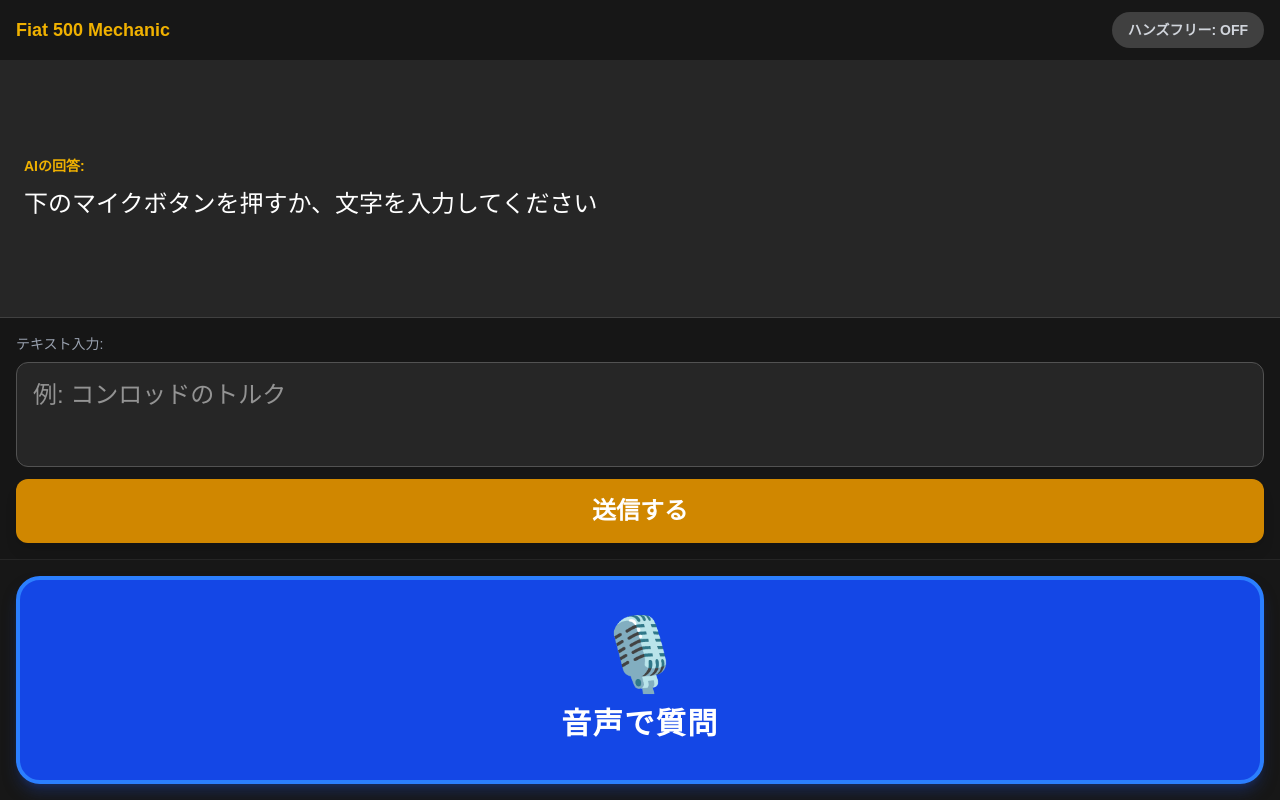
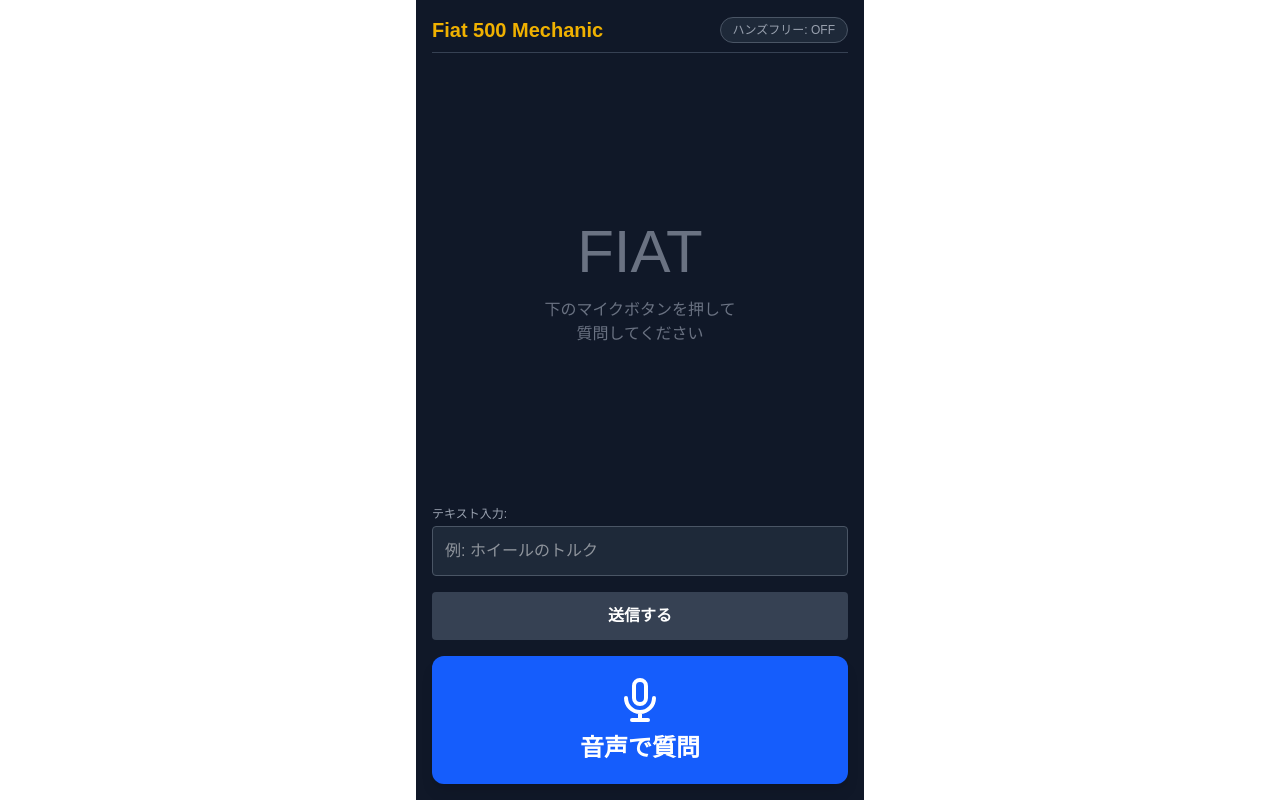
Before and after one commit to registro500giappone/fiat500-mechanic, a Next.js app: page / in a window 1280 px wide. Built offline with nearby package versions, Linux system fonts and the light colour scheme.

Commit message:
リセットボタン（次の質問へ）を追加

```diff
--- a/app/page.tsx
+++ b/app/page.tsx
@@ -1,219 +1,161 @@
-'use client';
+"use client";
 
-import { useState, useEffect, useRef } from 'react';
+import { useState, useEffect, useRef } from "react";
 
-export default function PocketMechanic() {
-  // 状態管理
-  const [isListening, setIsListening] = useState(false);
-  const [transcript, setTranscript] = useState('');
-  const [inputText, setInputText] = useState('');
-  const [response, setResponse] = useState('下のマイクボタンを押すか、文字を入力してください');
-  const [isSpeaking, setIsSpeaking] = useState(false);
+export default function Home() {
+  const [inputText, setInputText] = useState("");
+  const [response, setResponse] = useState("");
+  const [isLoading, setIsLoading] = useState(false);
+  const [isHandsFree, setIsHandsFree] = useState(false);
+  const recognitionRef = useRef<any>(null);
 
-  // ハンズフリー設定（デフォルトOFF）
-  const [handsFreeMode, setHandsFreeMode] = useState(false);
-  const handsFreeRef = useRef(false);
-
-  // 各種機能の参照
-  const recognitionRef = useRef<any>(null);
-  const synthRef = useRef<any>(null);
-
-  // ハンズフリー切り替え
-  const toggleHandsFree = () => {
-    const newState = !handsFreeMode;
-    setHandsFreeMode(newState);
-    handsFreeRef.current = newState;
-  };
-
-  // 初期化
+  // マイクのセットアップ（初回のみ）
   useEffect(() => {
-    if (typeof window !== 'undefined') {
-      // ★修正箇所: windowをanyにキャストし、TypeScriptの型エラーを回避
-      const SpeechRecognition = (window as any).SpeechRecognition || (window as any).webkitSpeechRecognition;
-
-      if (SpeechRecognition) {
-        const recognition = new SpeechRecognition();
-        recognition.lang = 'ja-JP';
+    if (typeof window !== "undefined" && (window as any).webkitSpeechRecognition) {
+      const recognition = new (window as any).webkitSpeechRecognition();
+      recognition.lang = "ja-JP";
       recognition.continuous = false;
-        recognition.interimResults = true;
+      recognition.interimResults = false;
 
       recognition.onresult = (event: any) => {
-          const current = event.resultIndex;
-          const transcriptText = event.results[current][0].transcript;
-          setTranscript(transcriptText);
-          setInputText(transcriptText);
-        };
-
-        recognition.onend = () => {
-          setIsListening(false);
-          if (transcript) {
-            handleAIProcessing(transcript);
-          }
+        const transcript = event.results[0][0].transcript;
+        setInputText(transcript);
+        handleSend(transcript);
       };
 
       recognitionRef.current = recognition;
     }
-      synthRef.current = window.speechSynthesis;
-    }
-  }, [transcript]);
+  }, [isHandsFree]);
 
-  // マイクのトグル
-  const toggleListening = () => {
-    if (isListening) {
-      recognitionRef.current?.stop();
-    } else {
-      setTranscript('');
-      setInputText('');
+  const handleSend = async (text: string) => {
+    if (!text) return;
+    setIsLoading(true);
+    setResponse(""); // 前の回答を消す
+
     try {
-        // ★修正箇所: SpeechRecognitionが存在しない場合のガードを強化
-        if (!(window as any).SpeechRecognition && !(window as any).webkitSpeechRecognition) {
-             alert("マイク機能が利用できません。");
-             return;
-        }
-        recognitionRef.current?.start();
-        setIsListening(true);
-      } catch (e) {
-        alert("マイクが利用できません。");
-      }
-      if (synthRef.current?.speaking) synthRef.current.cancel();
+      const res = await fetch("/api/chat", {
+        method: "POST",
+        headers: { "Content-Type": "application/json" },
+        body: JSON.stringify({ text }),
+      });
+      const data = await res.json();
+      setResponse(data.reply);
+      speak(data.reply);
+    } catch (error) {
+      setResponse("すみません、エラーが発生しました。");
+    } finally {
+      setIsLoading(false);
     }
   };
 
-  // 送信ボタン
-  const handleSend = () => {
-    if (!inputText.trim()) return;
-    handleAIProcessing(inputText);
-  };
+  const speak = (text: string) => {
+    window.speechSynthesis.cancel(); // 前の声を止める
+    const utterance = new SpeechSynthesisUtterance(text);
+    utterance.lang = "ja-JP";
+    // 少しゆっくり、低めに読むと落ち着いて聞こえます
+    utterance.rate = 1.0;
+    utterance.pitch = 1.0;
 
-  // ★AI処理（本番モード）
-  const handleAIProcessing = async (text: string) => {
-    if (!text.trim()) return;
-
-    setResponse("考え中..."); // 読み込み中の表示
-
-    try {
-      // API（脳みそ）に質問を送信
-      const res = await fetch('/api/chat', {
-        method: 'POST',
-        headers: { 'Content-Type': 'application/json' },
-        body: JSON.stringify({ text }),
-      });
-
-      const data = await res.json();
-      const aiAnswer = data.reply || "すみません、うまく聞き取れませんでした。";
-
-      setResponse(aiAnswer);
-      speak(aiAnswer);
-
-    } catch (error) {
-      console.error(error);
-      const errorMsg = "通信エラーが発生しました。サーバーが動いているか確認してください。";
-      setResponse(errorMsg);
-      speak(errorMsg);
+    utterance.onend = () => {
+      // ハンズフリーモードなら、読み上げ後に自動でマイクON
+      if (isHandsFree && recognitionRef.current) {
+        setTimeout(() => recognitionRef.current.start(), 500);
       }
     };
 
-  // 読み上げ機能
-  const speak = (text: string) => {
-    if (!synthRef.current) return;
-    if (synthRef.current.speaking) synthRef.current.cancel();
+    window.speechSynthesis.speak(utterance);
+  };
 
-    const utterance = new SpeechSynthesisUtterance(text);
-    utterance.lang = 'ja-JP';
-    utterance.rate = 1.2; // 少し早口で
-
-    utterance.onstart = () => setIsSpeaking(true);
-    utterance.onend = () => {
-      setIsSpeaking(false);
-
-      // ハンズフリーONの場合のみ、自動でマイクを再起動
-      if (handsFreeRef.current) {
-        setTimeout(() => {
-          try {
-            setTranscript('');
-            recognitionRef.current?.start();
-            setIsListening(true);
-          } catch (e) {
-            console.log("マイク再起動に失敗しました");
-          }
-        }, 500);
+  const startListening = () => {
+    window.speechSynthesis.cancel(); // 自分が喋る時はAIを黙らせる
+    if (recognitionRef.current) {
+      recognitionRef.current.start();
+    } else {
+      alert("このブラウザは音声認識に対応していません。Google Chrome推奨です。");
     }
   };
 
-    synthRef.current.speak(utterance);
+  // ★追加機能：リセット処理
+  const handleReset = () => {
+    setResponse("");       // 画面の文字を消す
+    setInputText("");      // 入力欄を消す
+    window.speechSynthesis.cancel(); // 音声を強制停止
   };
 
   return (
-    <main className="flex h-screen flex-col bg-neutral-900 text-white overflow-hidden">
+    <main className="min-h-screen bg-gray-900 text-white p-4 flex flex-col max-w-md mx-auto">
+      {/* ヘッダー */}
+      <header className="flex justify-between items-center mb-6 border-b border-gray-700 pb-2">
+        <h1 className="text-xl font-bold text-yellow-500">Fiat 500 Mechanic</h1>
+        <button
+          onClick={() => setIsHandsFree(!isHandsFree)}
+          className={`text-xs px-3 py-1 rounded-full border ${
+            isHandsFree ? "bg-green-600 border-green-500 text-white" : "bg-gray-800 border-gray-600 text-gray-400"
+          }`}
+        >
+          ハンズフリー: {isHandsFree ? "ON" : "OFF"}
+        </button>
+      </header>
 
-      {/* ヘッダー */}
-      <div className="flex-none w-full flex justify-between items-center px-4 py-3 border-b border-neutral-800 bg-neutral-900 z-10">
-        <h1 className="text-lg font-bold text-yellow-500">Fiat 500 Mechanic</h1>
+      {/* AI回答エリア */}
+      <div className="flex-grow mb-4 flex flex-col justify-center min-h-[200px]">
+        {isLoading ? (
+          <div className="text-center text-yellow-300 animate-pulse text-lg">
+            🔧 マニュアルを検索中...
+          </div>
+        ) : response ? (
+          <div className="bg-gray-800 p-6 rounded-lg border border-gray-700 shadow-lg">
+            <p className="text-sm text-yellow-500 mb-2 font-bold">AIの回答:</p>
+            <p className="text-lg leading-relaxed">{response}</p>
+
+            {/* ★ここに追加：リセットボタン */}
             <button
-          onClick={toggleHandsFree}
-          className={`px-4 py-2 rounded-full text-sm font-bold transition-colors duration-200 ${handsFreeMode ? 'bg-green-600 text-white' : 'bg-neutral-700 text-gray-300'}`}
+              onClick={handleReset}
+              className="mt-6 w-full py-3 bg-gray-700 hover:bg-gray-600 text-gray-300 rounded-md border border-gray-500 flex items-center justify-center gap-2 transition-colors"
             >
-          ハンズフリー: {handsFreeMode ? 'ON' : 'OFF'}
+              <span className="text-xl">↺</span> 次の質問へ
             </button>
           </div>
-
-      {/* メインエリア */}
-      <div className="flex-1 flex flex-col min-h-0">
-
-        {/* 1/3: AI回答エリア */}
-        <div className="flex-1 flex flex-col justify-center bg-neutral-800 p-6 border-b border-neutral-700 overflow-y-auto">
-          <p className="text-yellow-500 text-sm mb-2 font-bold">AIの回答:</p>
-          <p className="text-2xl leading-relaxed font-medium">
-            {/* 数値を赤色で強調表示するロジック */}
-            {response.split(/(3\.3キロ|3\.2キロ|32ニュートン|31ニュートン|10度|23\.9|23\.1|18-21|2\.5-2\.9|24-28)/g).map((part, i) =>
-              part.match(/(\d+(\.\d+)?(キロ|度|ニュートン)|[0-9.-]+)/) ?
-              <span key={i} className="text-red-500 font-bold text-4xl mx-1">{part}</span> : part
+        ) : (
+          <div className="text-center text-gray-500">
+            <p className="text-6xl mb-4">FIAT</p>
+            <p>下のマイクボタンを押して<br/>質問してください</p>
+          </div>
         )}
-          </p>
-          {isSpeaking && <p className="text-green-400 text-sm mt-4 animate-pulse font-bold">🔊 読み上げ中...</p>}
       </div>
 
-        {/* 1/3: テキスト入力エリア */}
-        <div className="flex-1 flex flex-col justify-center p-4 bg-neutral-900/50 border-b border-neutral-800">
-          <p className="text-gray-400 text-sm mb-2">テキスト入力:</p>
-          <div className="flex flex-col gap-3 h-full">
-            <textarea
+      {/* テキスト入力エリア（修正用） */}
+      <div className="mb-4">
+        <label className="text-xs text-gray-400 mb-1 block">テキスト入力:</label>
+        <input
+          type="text"
           value={inputText}
           onChange={(e) => setInputText(e.target.value)}
-              onKeyDown={(e) => {
-                if (e.key === 'Enter' && !e.shiftKey) {
-                  e.preventDefault();
-                  handleSend();
-                }
-              }}
-              placeholder="例: コンロッドのトルク"
-              className="flex-1 bg-neutral-800 border border-neutral-600 rounded-xl p-4 text-2xl text-white focus:outline-none focus:border-yellow-500 resize-none"
+          placeholder="例: ホイールのトルク"
+          className="w-full bg-gray-800 text-white p-3 rounded border border-gray-600 focus:border-yellow-500 outline-none"
+          onKeyDown={(e) => e.key === "Enter" && handleSend(inputText)}
         />
+      </div>
+
+      {/* 送信ボタン */}
       <button
-              onClick={handleSend}
-              className="h-16 bg-yellow-600 rounded-xl font-bold text-2xl hover:bg-yellow-500 text-white active:scale-95 transition-transform flex items-center justify-center shadow-lg"
+        onClick={() => handleSend(inputText)}
+        disabled={!inputText || isLoading}
+        className="w-full bg-yellow-600 disabled:bg-gray-700 text-white font-bold py-3 rounded mb-4 hover:bg-yellow-500 transition-colors"
       >
         送信する
       </button>
-          </div>
-        </div>
 
-        {/* 1/3: マイクボタンエリア */}
-        <div className="flex-1 p-4 bg-neutral-900">
+      {/* 巨大マイクボタン */}
       <button
-            onClick={toggleListening}
-            className={`w-full h-full rounded-3xl flex flex-col items-center justify-center transition-all duration-200 shadow-lg border-4
-              ${isListening
-                ? 'bg-red-900/80 border-red-500 text-white animate-pulse shadow-red-900/50'
-                : 'bg-blue-700 border-blue-500 hover:bg-blue-600 text-white shadow-blue-900/50'
-              }`}
+        onClick={startListening}
+        className="w-full h-32 bg-blue-600 hover:bg-blue-500 rounded-xl flex flex-col items-center justify-center shadow-lg active:scale-95 transition-transform"
       >
-            <span className="text-7xl mb-4">{isListening ? '👂' : '🎙️'}</span>
-            <span className="text-3xl font-bold tracking-wider">{isListening ? '聞いています...' : '音声で質問'}</span>
+        <svg xmlns="http://www.w3.org/2000/svg" className="h-12 w-12 mb-2 text-white" fill="none" viewBox="0 0 24 24" stroke="currentColor">
+          <path strokeLinecap="round" strokeLinejoin="round" strokeWidth={2} d="M19 11a7 7 0 01-7 7m0 0a7 7 0 01-7-7m7 7v4m0 0H8m4 0h4m-4-8a3 3 0 01-3-3V5a3 3 0 116 0v6a3 3 0 01-3 3z" />
+        </svg>
+        <span className="text-2xl font-bold text-white">音声で質問</span>
       </button>
-        </div>
-
-      </div>
     </main>
   );
 }
```
Lines whose indentation alone changed are shown as unchanged.
